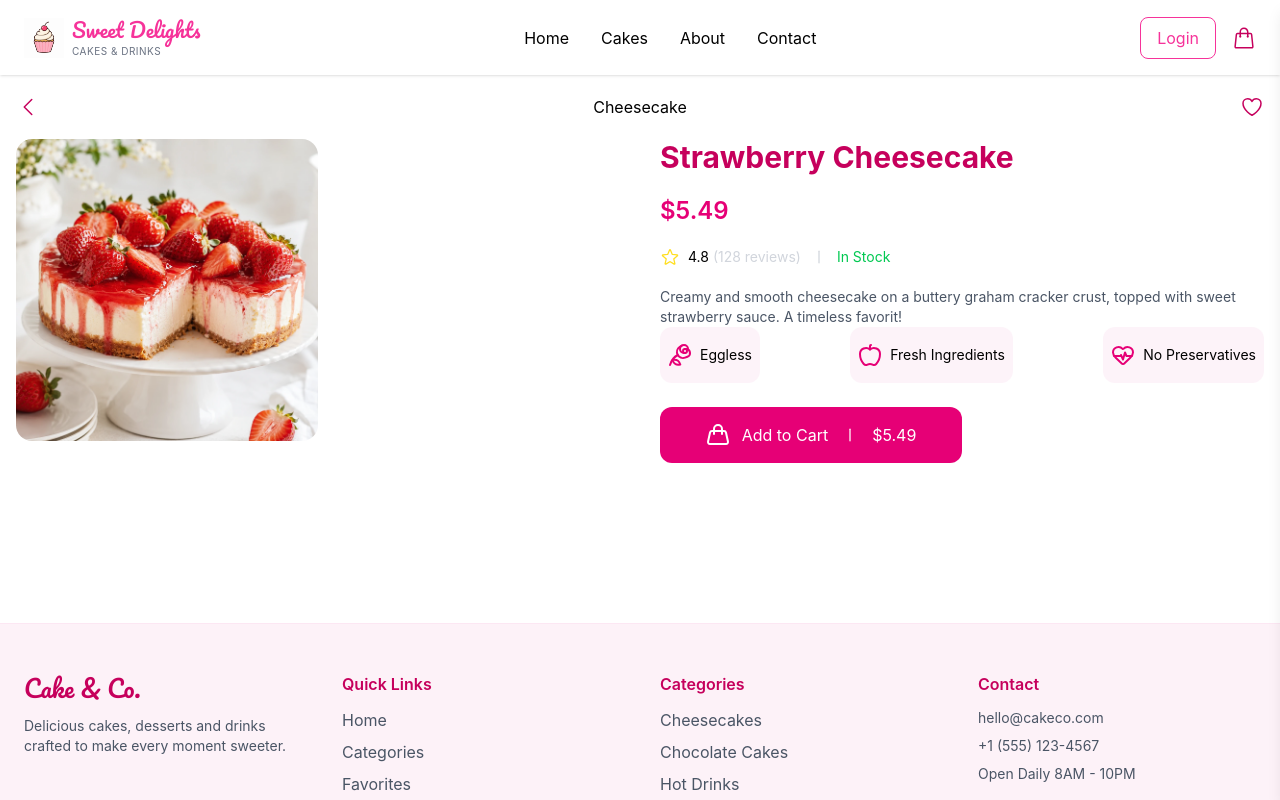
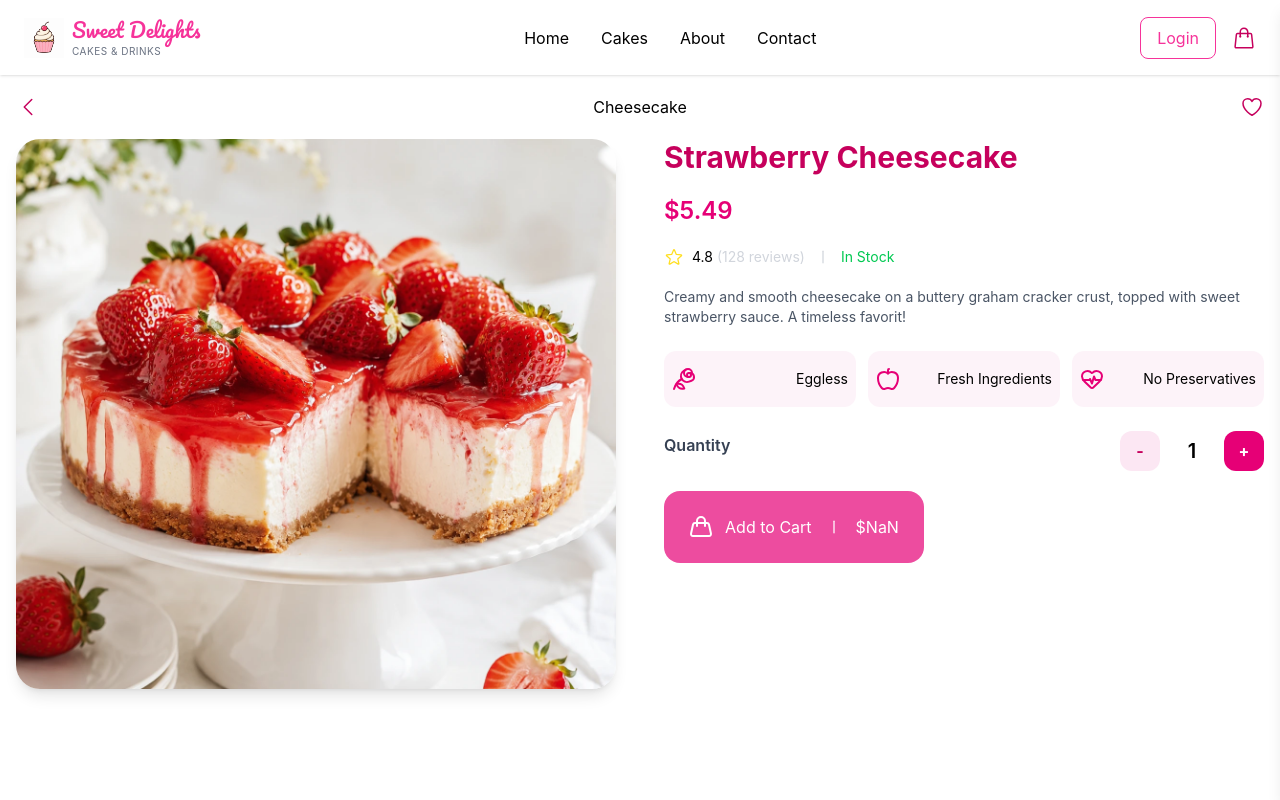
Before and after one commit to zahra-alvandi/cakeco, a React (Vite) app: page /product/1 in a window 1280 px wide. Shown: the top 800 px of the page. Built offline with nearby package versions, Linux system fonts and the light colour scheme.

Commit message:
added feature and quantity for productPage

```diff
--- /dev/null
+++ b/src/Pages/Features.jsx
@@ -0,0 +1,123 @@
+export default function Features() {
+  return (
+    <div>
+      {/* icons */}
+      <svg className="hidden">
+        <symbol
+          id="RoseIcon"
+          xmlns="http://www.w3.org/2000/svg"
+          viewBox="0 0 24 24"
+          fill="none"
+          stroke="currentColor"
+          stroke-width="2"
+          stroke-linecap="round"
+          stroke-linejoin="round"
+          class="lucide lucide-rose-icon lucide-rose"
+        >
+          <path d="M17 10h-1a4 4 0 1 1 4-4v.534" />
+          <path d="M17 6h1a4 4 0 0 1 1.42 7.74l-2.29.87a6 6 0 0 1-5.339-10.68l2.069-1.31" />
+          <path d="M4.5 17c2.8-.5 4.4 0 5.5.8s1.8 2.2 2.3 3.7c-2 .4-3.5.4-4.8-.3-1.2-.6-2.3-1.9-3-4.2" />
+          <path d="M9.77 12C4 15 2 22 2 22" />
+          <circle cx="17" cy="8" r="2" />
+        </symbol>
+        <symbol
+          id="satisfy"
+          xmlns="http://www.w3.org/2000/svg"
+          viewBox="0 0 24 24"
+          fill="none"
+          stroke="currentColor"
+          stroke-width="2"
+          stroke-linecap="round"
+          stroke-linejoin="round"
+          class="lucide lucide-message-circle-heart-icon lucide-message-circle-heart"
+        >
+          <path d="M2.992 16.342a2 2 0 0 1 .094 1.167l-1.065 3.29a1 1 0 0 0 1.236 1.168l3.413-.998a2 2 0 0 1 1.099.092 10 10 0 1 0-4.777-4.719" />
+          <path d="M7.828 13.07A3 3 0 0 1 12 8.764a3 3 0 0 1 5.004 2.224 3 3 0 0 1-.832 2.083l-3.447 3.62a1 1 0 0 1-1.45-.001z" />
+        </symbol>
+        <symbol
+          id="truck"
+          xmlns="http://www.w3.org/2000/svg"
+          fill="none"
+          viewBox="0 0 24 24"
+          stroke-width="1.5"
+          stroke="currentColor"
+          class="size-6"
+        >
+          <path
+            stroke-linecap="round"
+            stroke-linejoin="round"
+            d="M8.25 18.75a1.5 1.5 0 0 1-3 0m3 0a1.5 1.5 0 0 0-3 0m3 0h6m-9 0H3.375a1.125 1.125 0 0 1-1.125-1.125V14.25m17.25 4.5a1.5 1.5 0 0 1-3 0m3 0a1.5 1.5 0 0 0-3 0m3 0h1.125c.621 0 1.129-.504 1.09-1.124a17.902 17.902 0 0 0-3.213-9.193 2.056 2.056 0 0 0-1.58-.86H14.25M16.5 18.75h-2.25m0-11.177v-.958c0-.568-.422-1.048-.987-1.106a48.554 48.554 0 0 0-10.026 0 1.106 1.106 0 0 0-.987 1.106v7.635m12-6.677v6.677m0 4.5v-4.5m0 0h-12"
+          />
+        </symbol>
+        <symbol
+          id="cake"
+          xmlns="http://www.w3.org/2000/svg"
+          viewBox="0 0 24 24"
+          fill="none"
+          stroke="currentColor"
+          stroke-width="2"
+          stroke-linecap="round"
+          stroke-linejoin="round"
+          class="lucide lucide-cake-icon lucide-cake"
+        >
+          <path d="M20 21v-8a2 2 0 0 0-2-2H6a2 2 0 0 0-2 2v8" />
+          <path d="M4 16s.5-1 2-1 2.5 2 4 2 2.5-2 4-2 2.5 2 4 2 2-1 2-1" />
+          <path d="M2 21h20" />
+          <path d="M7 8v3" />
+          <path d="M12 8v3" />
+          <path d="M17 8v3" />
+          <path d="M7 4h.01" />
+          <path d="M12 4h.01" />
+          <path d="M17 4h.01" />
+        </symbol>
+      </svg>
+      {/* Features */}
+      <div className="grid grid-cols-1 md:grid-cols-4 gap-3 mt-6">
+        <div className="flex items-center justify-evenly gap-2 bg-pink-100/50 rounded-xl px-1 py-4">
+          <svg className="w-6 h-6 md:w-10 md:h-10 text-pink-600">
+            <use href="#RoseIcon"></use>
+          </svg>
+          <div>
+            <p className="text-sm">Fresh Ingredients</p>
+            <span className="text-[10px] text-gray-500">
+              Only the finest quality
+            </span>
+          </div>
+        </div>
+        <div className="flex items-center justify-evenly gap-2 bg-pink-100/50 rounded-xl px-1 py-4">
+          <svg className="w-6 h-6 md:w-10 md:h-10 text-pink-600">
+            <use href="#cake"></use>
+          </svg>
+          <div>
+            <p className="text-sm">Made with love</p>
+            <span className="text-[10px] text-gray-500">
+              Handcrafted just for you
+            </span>
+          </div>
+        </div>
+        <div className="flex items-center justify-evenly gap-2 bg-pink-100/50 rounded-xl px-1 py-4">
+          <svg className="w-6 h-6 md:w-10 md:h-10 text-pink-600">
+            <use href="#truck"></use>
+          </svg>
+          <div>
+            <p className="text-sm">Fast Delivery</p>
+            <span className="text-[10px] text-gray-500">
+              Quick & reliable delivery
+            </span>
+          </div>
+        </div>
+        <div className="flex items-center justify-evenly gap-2 bg-pink-100/50 rounded-xl px-1 py-4">
+          <svg className="w-6 h-6 md:w-10 md:h-10 text-pink-600">
+            <use href="#satisfy"></use>
+          </svg>
+          <div>
+            <p className="text-sm">100% Satisfaction</p>
+            <span className="text-[10px] text-gray-500">
+              We care about happiness
+            </span>
+          </div>
+        </div>
+      </div>
+    </div>
+  );
+}
--- a/src/Pages/Home.jsx
+++ b/src/Pages/Home.jsx
@@ -7,7 +7,7 @@ import {
   BeakerIcon,
 } from "@heroicons/react/24/outline";
 import { Link } from "react-router-dom";
-import MobileFooter from "./MobileFooter";
+import Features from "./Features";
 
 export default function Home() {
   const [index, setIndex] = useState(0);
@@ -227,8 +227,9 @@ export default function Home() {
           ))}
         </div>
       </div>
-      {/* Mboile footer */}
-      {/* <MobileFooter></MobileFooter> */}
+
+      {/* Features */}
+        <Features />
     </div>
   );
 }
--- a/src/Pages/ProductPage.jsx
+++ b/src/Pages/ProductPage.jsx
@@ -1,4 +1,5 @@
-import { useParams } from "react-router-dom";
+import { useParams, useNavigate } from "react-router-dom";
+import { useState } from "react";
 import {
   ChevronLeftIcon,
   HeartIcon,
@@ -8,7 +9,8 @@ import {
 
 export default function ProductPage() {
   const { id } = useParams();
-
+  const navigate = useNavigate();
+  const [quantity, setQuantity] = useState(1);
   const products = [
     {
       id: 1,
@@ -85,19 +87,44 @@ export default function ProductPage() {
           <path d="M2 9.5a5.5 5.5 0 0 1 9.591-3.676.56.56 0 0 0 .818 0A5.49 5.49 0 0 1 22 9.5c0 2.29-1.5 4-3 5.5l-5.492 5.313a2 2 0 0 1-3 .019L5 15c-1.5-1.5-3-3.2-3-5.5" />
           <path d="M3.22 13H9.5l.5-1 2 4.5 2-7 1.5 3.5h5.27" />
         </symbol>
-        <symbol id="bag" xmlns="http://www.w3.org/2000/svg" width="24" height="24" viewBox="0 0 24 24" fill="none" stroke="currentColor" stroke-width="2" stroke-linecap="round" stroke-linejoin="round" class="lucide lucide-handbag-icon lucide-handbag"><path d="M2.048 18.566A2 2 0 0 0 4 21h16a2 2 0 0 0 1.952-2.434l-2-9A2 2 0 0 0 18 8H6a2 2 0 0 0-1.952 1.566z"/><path d="M8 11V6a4 4 0 0 1 8 0v5"/></symbol>
+        <symbol
+          id="bag"
+          xmlns="http://www.w3.org/2000/svg"
+          width="24"
+          height="24"
+          viewBox="0 0 24 24"
+          fill="none"
+          stroke="currentColor"
+          stroke-width="2"
+          stroke-linecap="round"
+          stroke-linejoin="round"
+          class="lucide lucide-handbag-icon lucide-handbag"
+        >
+          <path d="M2.048 18.566A2 2 0 0 0 4 21h16a2 2 0 0 0 1.952-2.434l-2-9A2 2 0 0 0 18 8H6a2 2 0 0 0-1.952 1.566z" />
+          <path d="M8 11V6a4 4 0 0 1 8 0v5" />
+        </symbol>
       </svg>
       <div className="flex items-center justify-between py-5">
         {/* title and back icon */}
-        <ChevronLeftIcon className="w-6 h-6 text-pink-700"></ChevronLeftIcon>
+        <button onClick={() => navigate(-1)}>
+          <ChevronLeftIcon className="w-6 h-6 text-pink-700 hover:text-pink-800" />
+        </button>
         <span>Cheesecake</span>
         <HeartIcon className="w-6 h-6 text-pink-700"></HeartIcon>
       </div>
-      <div className="grid md:grid-cols-2 gap-10">
+      <div className="grid lg:grid-cols-2 gap-12 items-start">
         {/* Image */}
         <img
           src={product.img}
-          className="rounded-2xl md:w-[50%] object-cover"
+          alt={product.title}
+          className="
+    w-full
+    h-[320px]
+    md:h-[550px]
+    rounded-3xl
+    object-cover
+    shadow-lg
+  "
         />
 
         {/* Info */}
@@ -120,7 +147,7 @@ export default function ProductPage() {
           <p className="text-gray-600 mt-3 text-sm">{product.desc}</p>
 
           {/* about cake */}
-          <div className="flex items-center justify-between">
+          <div className="grid grid-cols-1 md:grid-cols-3 gap-3 mt-6">
             <div className="flex items-center justify-between gap-2 bg-pink-100/50 rounded-xl px-2 py-4">
               <svg className="w-6 h-6 text-pink-600">
                 <use href="#RoseIcon"></use>
@@ -142,27 +169,60 @@ export default function ProductPage() {
           </div>
 
           {/* Quantity */}
+          <div className="mt-6 flex items-center justify-between">
+            <h3 className="font-semibold text-gray-700 mb-3">Quantity</h3>
+
+            <div className="flex items-center gap-4">
+              <button
+                onClick={() => quantity > 1 && setQuantity(quantity - 1)}
+                className="
+      w-10 h-10
+      rounded-xl
+      bg-pink-100
+      text-pink-700
+      font-bold
+      hover:bg-pink-200
+      transition
+    "
+              >
+                -
+              </button>
+
+              <span className="text-xl font-semibold w-8 text-center">
+                {quantity}
+              </span>
+
+              <button
+                onClick={() => setQuantity(quantity + 1)}
+                className="
+      w-10 h-10
+      rounded-xl
+      bg-pink-600
+      text-white
+      font-bold
+      hover:bg-pink-700
+      transition
+    "
+              >
+                +
+              </button>
+            </div>
+          </div>
 
           {/* Add to cart */}
           <button
-            className="
-            flex items-center justify-center gap-3 w-full md:w-[50%]
-            mt-6
-            bg-pink-600
-            text-white
-            px-6
-            py-4
-            rounded-xl
-            hover:bg-pink-700
-            transition
-          "
+            className=" bg-pink-600/70 text-white px-4 py-6 rounded-2xl mt-5
+flex items-center justify-center gap-3
+w-full md:w-fit
+min-w-[260px]
+"
           >
             <svg className="w-6 h-6">
               <use href="#bag"></use>
             </svg>
             Add to Cart
             <MinusIcon className="w-5 h-5 rotate-90 text-white"></MinusIcon>
-            <p>{product.price}</p>
+            <p>${(product.price * quantity).toFixed(2)}</p>
           </button>
         </div>
       </div>
```
